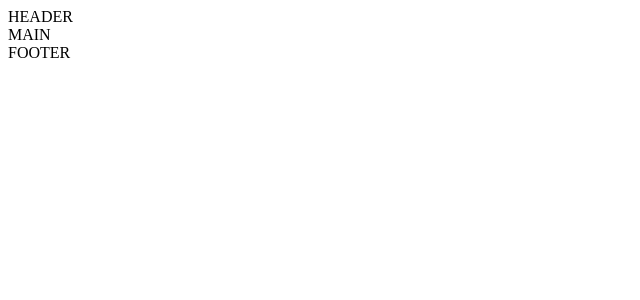
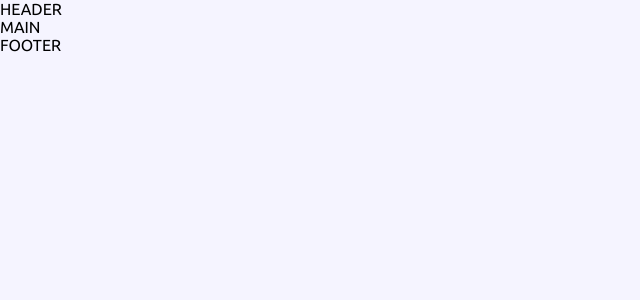
Before and after one commit to DariaSapkina/NeoBank, a React (Vite) app: page / in a window 1280 px wide. Shown: the top 300 px of the page, without its empty margins (0-640 px from the left). Built offline with nearby package versions, Linux system fonts and the light colour scheme.

Commit message:
Add fonts and styles to Layout and App

```diff
--- a/index.html
+++ b/index.html
@@ -4,6 +4,13 @@
     <meta charset="UTF-8" />
     <meta name="viewport" content="width=device-width, initial-scale=1.0" />
     <title>NeoBank</title>
+    <link rel="stylesheet" href="./scss/style.css" />
+    <link rel="preconnect" href="https://fonts.googleapis.com" />
+    <link rel="preconnect" href="https://fonts.gstatic.com" crossorigin />
+    <link
+      href="https://fonts.googleapis.com/css2?family=Ubuntu:ital,wght@0,300;0,400;0,500;0,700;1,300;1,400;1,500;1,700&display=swap"
+      rel="stylesheet"
+    />
   </head>
   <body>
     <div id="root"></div>
--- /dev/null
+++ b/src/App.scss
@@ -0,0 +1,10 @@
+* {
+  padding: 0;
+  margin: 0;
+  box-sizing: border-box;
+  font-family: "Ubuntu", sans-serif;
+}
+
+body {
+  background-color: #f5f4ff;
+}
--- a/src/App.tsx
+++ b/src/App.tsx
@@ -1,6 +1,7 @@
 import { BrowserRouter } from "react-router-dom";
 import { AppRouter } from "./router/AppRouter";
 import { Layout } from "./layout/Layout";
+import "./App.scss";
 
 function App() {
   return (
--- /dev/null
+++ b/src/layout/Layout.scss
@@ -0,0 +1,5 @@
+.layout {
+  width: 100%;
+  max-width: 1300px;
+  margin: 0 auto;
+}
--- a/src/layout/Layout.tsx
+++ b/src/layout/Layout.tsx
@@ -2,14 +2,15 @@
 import { Header } from "../components/Header";
 import { Footer } from "../components/Footer";
 import type { ILayoutProps } from "./Layout.props";
+import "./Layout.scss";
 
 const Layout: FC<ILayoutProps> = ({ children }) => {
   return (
-    <>
+    <div className="layout">
       <Header />
       <main>{children}</main>
       <Footer />
-    </>
+    </div>
   );
 };
 
```
